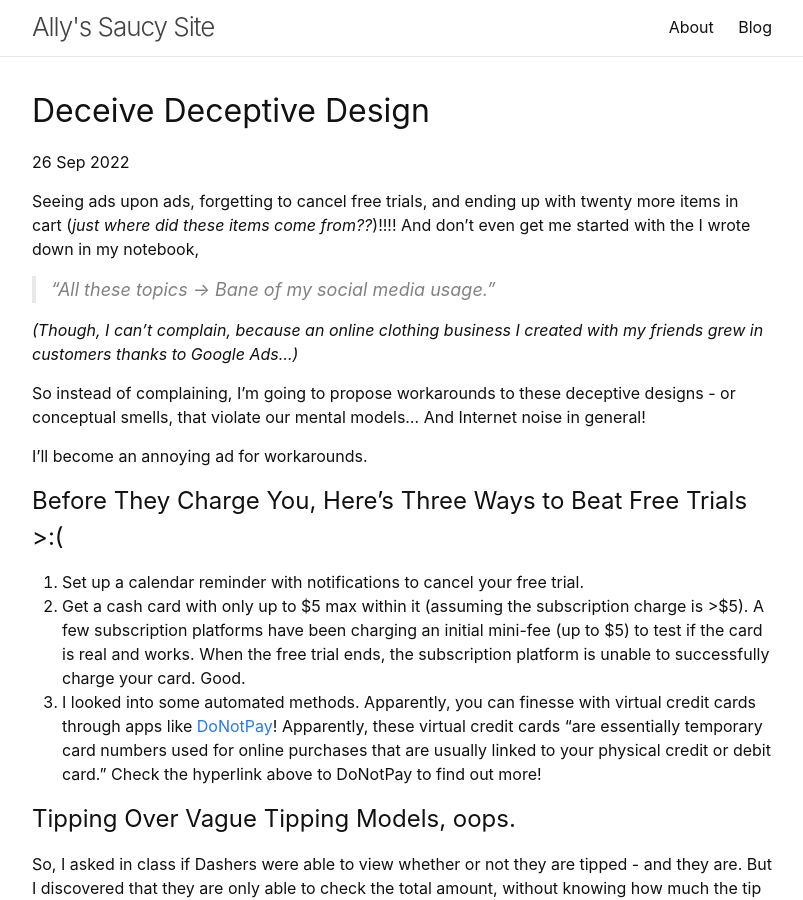
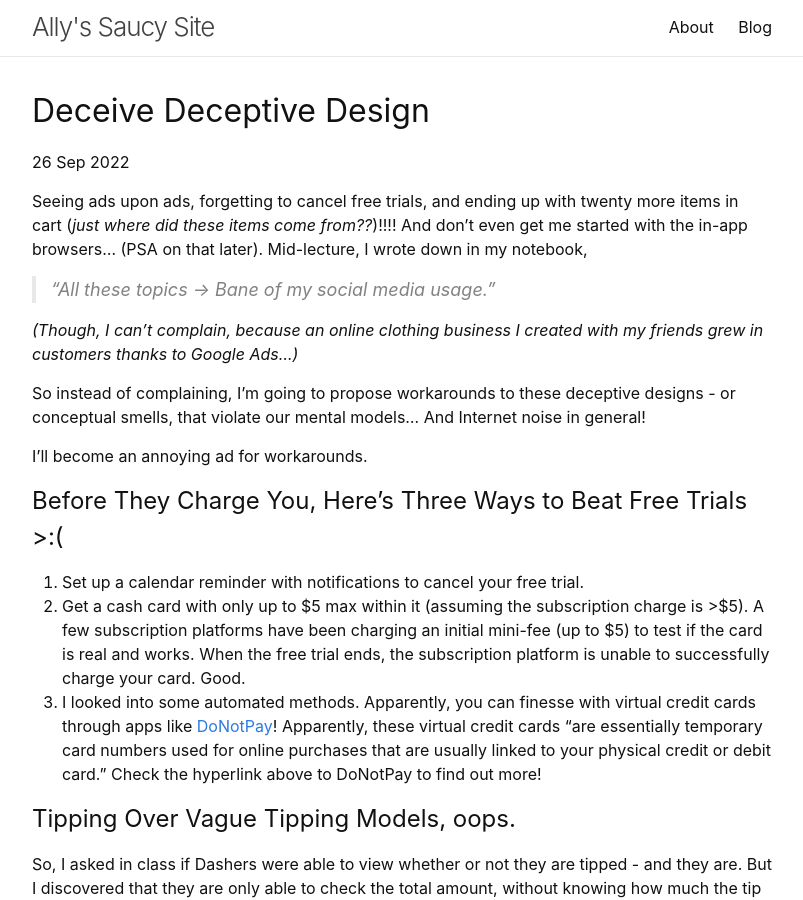
Before and after one commit to allymhong/allymhong.github.io, a Jekyll site: the page built from _posts/2022-09-26-deceive-deceptive-design.md, in a window 1280 px wide and 900 px high. Shown: the whole window, without its empty margins (238-1041 px from the left). Built offline with Jekyll 4.4.1, drawn with Linux system fonts in a browser that asks for light colours.

Commit message:
mini corrections

```diff
--- a/_posts/2022-09-26-deceive-deceptive-design.md
+++ b/_posts/2022-09-26-deceive-deceptive-design.md
@@ -10,8 +10,8 @@ excerpt: "Can you deceive deceptive designs? Exploring how to finesse the finess
 tags: ["post", "blog", "lecture"]
 ---
 
-Seeing ads upon ads, forgetting to cancel free trials, and ending up with twenty more items in cart (_just where did these items come from??_)!!!! And don't even get me started with the
-I wrote down in my notebook,
+Seeing ads upon ads, forgetting to cancel free trials, and ending up with twenty more items in cart (_just where did these items come from??_)!!!! And don't even get me started with the in-app browsers... (PSA on that later).
+Mid-lecture, I wrote down in my notebook,
 
 > "All these topics -> Bane of my social media usage."
 
```
